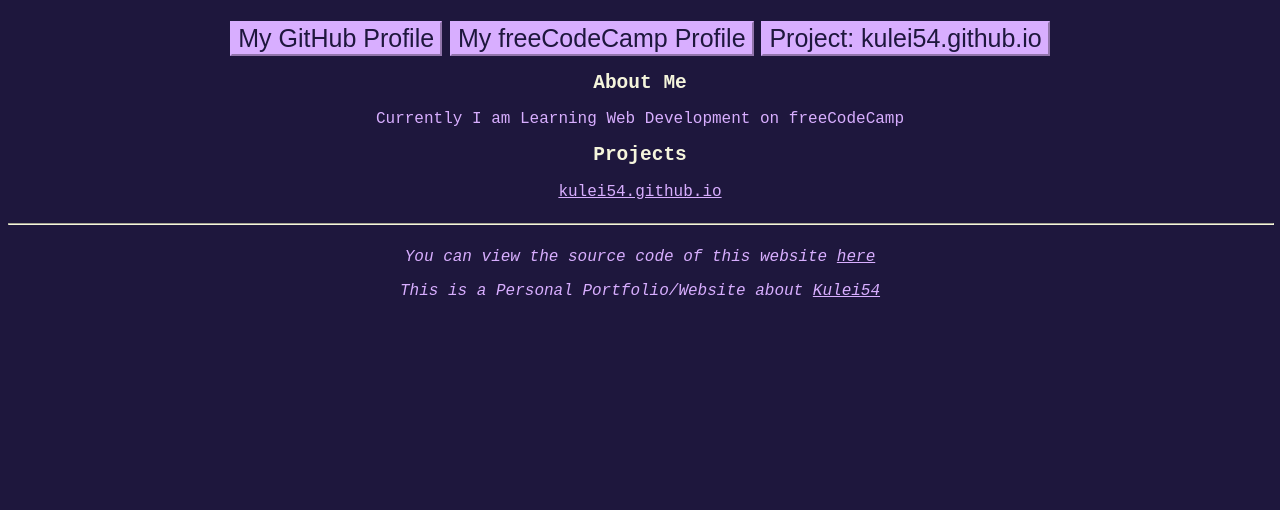
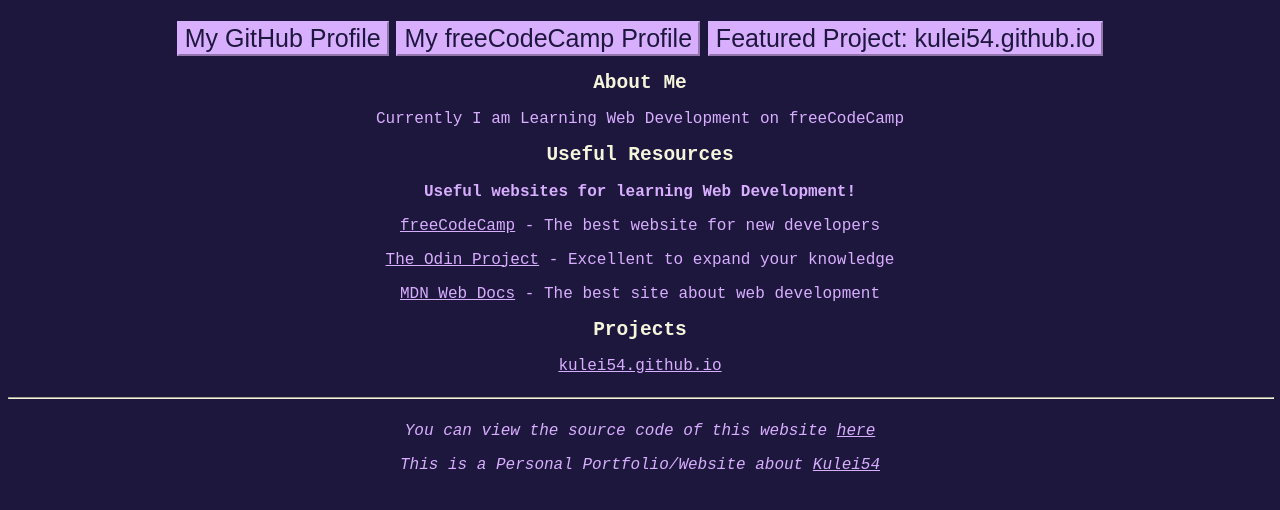
Before and after one commit to Kulei54/Website, a plain HTML site: page index.html in a window 1280 px wide. Shown: the part 74-584 px from the top of the page. Drawn offline with Linux system fonts and the light colour scheme.

Commit message:
Update index.html

```diff
--- a/index.html
+++ b/index.html
@@ -11,11 +11,16 @@
     <div class="maindiv">
         <main>
             <h1 id="welcome">Welcome to My Personal Website</h1>
-            <a href="https://github.com/Kulei54"><button>My GitHub Profile</button></a>
-            <a href="https://www.freecodecamp.org/Kulei54"><button>My freeCodeCamp Profile</button></a>
-            <a href="https://github.com/Kulei54/kulei54.github.io"><button>Project: kulei54.github.io</button></a>
+            <a href="https://github.com/Kulei54" target="_blank"><button>My GitHub Profile</button></a>
+            <a href="https://www.freecodecamp.org/Kulei54" target="_blank"><button>My freeCodeCamp Profile</button></a>
+            <a href="https://github.com/Kulei54/kulei54.github.io" target="_blank"><button>Featured Project: kulei54.github.io</button></a>
             <h2 id="aboutme">About Me</h2>
                 <p>Currently I am Learning Web Development on freeCodeCamp</p>
+            <h2 id="resources">Useful Resources</h2>
+                <p class="description">Useful websites for learning Web Development!</p>
+                <p><a href="https://www.freecodecamp.org/learn/" target="_blank">freeCodeCamp</a> - The best website for new developers</p>
+                <p><a href="https://www.theodinproject.com/paths" target="_blank">The Odin Project</a> - Excellent to expand your knowledge</p>
+                <p><a href="https://developer.mozilla.org/en-US/" target="_blank">MDN Web Docs</a> - The best site about web development</p>
             <h2 id="projects">Projects</h2>
                 <p><a href="https://github.com/Kulei54/kulei54.github.io">kulei54.github.io</a></p>
         </main>
```
